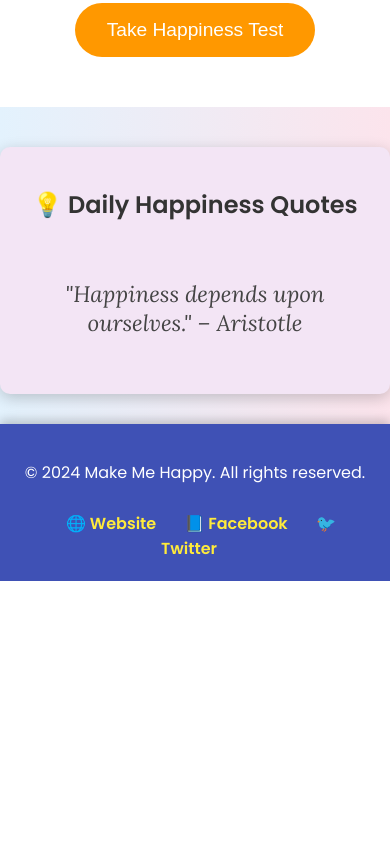
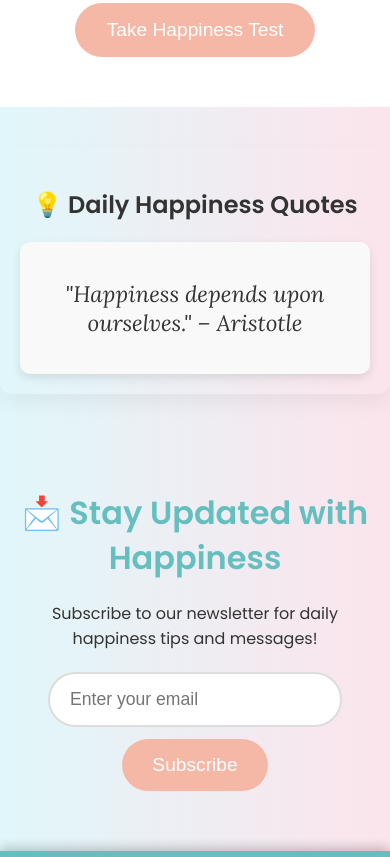
Before and after one commit to NPZlatu/happiness, a plain HTML site: page index.html in a window 390 px wide. Shown: the part 647-1504 px from the top of the page. Before the commit the page ends 1228 px from the top, so only its background shows below. Drawn offline with Linux system fonts and the light colour scheme.

Commit message:
Add more responsive code

```diff
--- a/index.html
+++ b/index.html
@@ -4,10 +4,13 @@
 <head>
     <meta charset="UTF-8">
     <meta name="viewport" content="width=device-width, initial-scale=1.0">
-    <title>Make Me Happy 😊</title>
+    <title>Make Me Happy</title>
     <link rel="stylesheet" href="style.css">
     <link href="https://fonts.googleapis.com/css2?family=Poppins:wght@300;400;600&family=Lora:ital@0;1&display=swap"
         rel="stylesheet">
+    <link rel="icon" href="./favicon-32x32.png" sizes="32x32" type="image/png">
+    <link rel="icon" href="./favicon-16x16.png" sizes="16x16" type="image/png">
+    <link rel="icon" href="./favicon.png" sizes="48x48" type="image/png">
 </head>
 
 <body>
@@ -20,10 +23,10 @@
         </div>
         <ul class="nav-links">
             <li><a href="#">Home</a></li>
-            <li><a href="#">Happiness Test</a></li>
-            <li><a href="#">Exercises</a></li>
-            <li><a href="#">Quotes</a></li>
-            <li><a href="#">Contact</a></li>
+            <li><a href="#">Happiness Tests</a></li>
+            <li><a href="#">Blogs</a></li>
+            <li><a href="#">Login</a></li>
+
         </ul>
         <div class="hamburger">&#9776;</div>
     </nav>
@@ -33,7 +36,7 @@
         <h1>Discover Your Happiness 😊</h1>
         <p>Take a test to measure your happiness level and try exercises to boost your mood.</p>
         <div class="video-container">
-            <iframe width="560" height="315" src="https://www.youtube.com/embed/e9dZQelULDk?start=5" frameborder="0"
+            <iframe width="700" height="394" src="https://www.youtube.com/embed/e9dZQelULDk?start=5" frameborder="0"
                 allow="accelerometer; autoplay; clipboard-write; encrypted-media; gyroscope; picture-in-picture"
                 allowfullscreen></iframe>
         </div>
@@ -46,6 +49,16 @@
         <div class="quote-box">
             <p id="quote">"Happiness depends upon ourselves." – Aristotle</p>
         </div>
+    </section>
+
+    <!-- Subscribe -->
+    <section class="subscribe">
+        <h2>📩 Stay Updated with Happiness</h2>
+        <p>Subscribe to our newsletter for daily happiness tips and messages!</p>
+        <form class="subscribe-form">
+            <input type="email" placeholder="Enter your email" required>
+            <button type="submit">Subscribe</button>
+        </form>
     </section>
 
     <!-- Footer -->
--- a/style.css
+++ b/style.css
@@ -1,11 +1,28 @@
+/* Color Variables */
+:root {
+  --primary-color: #66bfbf; /* Seafoam Green */
+  --secondary-color: #f6b8a6; /* Light Peach */
+  --tertiary-color: #f1a7b2; /* Light Coral */
+  --text-color: #f5f5f5; /* Black text */
+  --secondary-text-color: #333;
+  --background-gradient-start: #e0f7fa; /* Light Blue */
+  --background-gradient-end: #fce4ec; /* Light Peach */
+  --hover-color: #ff7f50; /* Coral for hover states */
+  --link-hover-color: #e65100; /* Dark Peach for links */
+}
+
 /* General Styles */
 body {
   font-family: "Poppins", sans-serif;
   margin: 0;
   padding: 0;
   text-align: center;
-  background: linear-gradient(to right, #e3f2fd, #fce4ec);
-  color: #333;
+  background: linear-gradient(
+    to right,
+    var(--background-gradient-start),
+    var(--background-gradient-end)
+  );
+  color: var(--text-color);
 }
 
 /* Navigation Bar */
@@ -13,7 +30,7 @@ body {
   display: flex;
   justify-content: space-between;
   align-items: center;
-  background: #3f51b5;
+  background: var(--primary-color);
   padding: 15px 20px;
   font-weight: 600;
   box-shadow: 0px 4px 10px rgba(0, 0, 0, 0.2);
@@ -22,19 +39,19 @@ body {
 .logo {
   display: flex;
   align-items: center;
-  gap: 10px; /* Add some space between the logo and text */
+  gap: 10px;
 }
 
 .logo img {
-  height: 40px; /* Adjust this size as needed */
+  height: 40px; /* Adjust logo height */
   width: auto;
 }
 
 .logo span {
   font-size: 1.6em;
   font-weight: 600;
-  color: #fff; /* White text for the "Make Me Happy" text */
-  font-family: "Poppins", sans-serif; /* Matching the font */
+  color: var(--text-color); /* Black text */
+  font-family: "Poppins", sans-serif;
 }
 
 .nav-links {
@@ -49,13 +66,13 @@ body {
 
 .nav-links a {
   text-decoration: none;
-  color: #fff;
+  color: var(--text-color);
   font-size: 1em;
   transition: color 0.3s ease-in-out;
 }
 
 .nav-links a:hover {
-  color: #ffeb3b;
+  color: var(--link-hover-color);
 }
 
 /* Mobile Menu */
@@ -77,13 +94,13 @@ body {
 .hero h1 {
   font-size: 2.8em;
   font-weight: 600;
-  color: #3f51b5;
+  color: var(--primary-color);
   margin-bottom: 10px;
 }
 
 .hero p {
   font-size: 1.3em;
-  color: #555;
+  color: var(--secondary-text-color); /* Black text */
   margin-bottom: 20px;
 }
 
@@ -93,7 +110,7 @@ body {
   margin-top: 20px;
   padding: 16px 32px;
   font-size: 1.2em;
-  background: #ff9800;
+  background: var(--secondary-color);
   color: white;
   border: none;
   border-radius: 30px;
@@ -102,33 +119,116 @@ body {
 }
 
 .happiness-test:hover {
-  background: #e65100;
+  background: var(--tertiary-color);
   transform: scale(1.08);
 }
 
 /* Newsfeed / Quotes */
 .newsfeed {
   margin-top: 40px;
-  background: #f3e5f5;
   padding: 20px;
-  border-radius: 10px;
-  box-shadow: 0px 4px 15px rgba(0, 0, 0, 0.2);
-  animation: fadeInUp 1s ease-in-out;
+  border-radius: 12px;
+  box-shadow: 0px 10px 20px rgba(0, 0, 0, 0.05);
+  max-width: 700px;
+  margin-left: auto;
+  margin-right: auto;
+  animation: fadeIn 1s ease-in-out;
+  background: none;
+  color: var(--secondary-text-color); /* Black text */
 }
 
+/* Quote Box Styling */
 .quote-box {
   font-family: "Lora", serif;
   font-size: 1.4em;
   font-style: italic;
-  color: #444;
+  color: var(--secondary-text-color); /* Black text */
   padding: 15px;
+  border-radius: 10px;
+  background: #f9f9f9;
+  box-shadow: 0px 4px 10px rgba(0, 0, 0, 0.1);
+}
+
+/* Subscribe Section */
+.subscribe {
+  margin-top: 40px;
+  padding: 30px 20px;
+  color: var(--secondary-text-color); /* Black text */
+  border-radius: 12px;
+  text-align: center;
+  max-width: 700px;
+  margin-left: auto;
+  margin-right: auto;
+  animation: fadeIn 1s ease-in-out;
+}
+
+.subscribe h2 {
+  font-size: 2.2em;
+  color: var(--primary-color);
+  font-weight: 700;
+  margin-bottom: 20px;
+  line-height: 1.4;
+}
+
+.subscribe p {
+  font-size: 1.2em;
+  color: var(--secondary-text-color); /* Black text */
+  margin-bottom: 20px;
+  line-height: 1.6;
+}
+
+/* Form Container */
+.subscribe-form {
+  display: flex;
+  justify-content: center;
+  align-items: center;
+  gap: 12px;
+  max-width: 100%;
+  flex-wrap: wrap;
+}
+
+/* Input Field */
+.subscribe-form input {
+  padding: 15px 20px;
+  font-size: 1.1em;
+  border-radius: 30px;
+  border: 2px solid #ddd;
+  width: 300px;
+  max-width: 100%;
+  transition: border-color 0.3s ease-in-out;
+}
+
+.subscribe-form input:focus {
+  border-color: var(--primary-color);
+  outline: none;
+}
+
+/* Button Styles */
+.subscribe-form button {
+  padding: 15px 30px;
+  font-size: 1.2em;
+  background-color: var(--secondary-color);
+  color: white;
+  border: none;
+  border-radius: 30px;
+  cursor: pointer;
+  transition: background-color 0.3s ease-in-out, transform 0.3s ease-in-out;
+}
+
+.subscribe-form button:hover {
+  background: var(--tertiary-color);
+  transform: scale(1.05);
+}
+
+.subscribe-form button:active {
+  transform: scale(1.02);
 }
 
 /* Footer */
 footer {
-  background: #3f51b5;
+  background: var(--primary-color);
   padding: 20px;
-  color: white;
+  color: var(--text-color);
   margin-top: 30px;
   box-shadow: 0px -4px 10px rgba(0, 0, 0, 0.2);
 }
@@ -144,7 +244,7 @@ footer {
 }
 
 .social-links a {
-  color: #ffeb3b;
+  color: var(--text-color);
   text-decoration: none;
   margin: 0 12px;
   font-weight: bold;
@@ -152,7 +252,7 @@ footer {
 }
 
 .social-links a:hover {
-  color: #ff9800;
+  color: var(--tertiary-color);
 }
 
 /* Animations */
@@ -183,7 +283,7 @@ footer {
   .nav-links {
     display: none;
     flex-direction: column;
-    background: #3f51b5;
+    background: var(--primary-color);
     position: absolute;
     top: 60px;
     left: 0;
@@ -199,13 +299,29 @@ footer {
     display: block;
   }
 
+  .subscribe h2 {
+    font-size: 2em;
+  }
+
+  .subscribe p {
+    font-size: 1em;
+  }
+
+  .subscribe-form input {
+    width: 250px;
+  }
+
+  .subscribe-form {
+    flex-direction: column;
+  }
+
   /* Make the iframe responsive */
   .video-container {
     position: relative;
-    padding-bottom: 56.25%; /* Aspect ratio of 16:9 */
+    padding-bottom: 56.25%;
     height: 0;
     overflow: hidden;
-    width: 100%; /* Ensure the container takes the full width */
+    width: 100%;
   }
 
   .video-container iframe {
@@ -214,7 +330,7 @@ footer {
     left: 0;
     width: 100%;
     height: 100%;
-    max-width: 100%; /* Prevent enlarging */
+    max-width: 100%;
     border-radius: 15px;
     box-shadow: 0px 4px 15px rgba(0, 0, 0, 0.2);
   }
```
Also changed, not shown: favicon-16x16.png (added), favicon-32x32.png (added), favicon.ico (added).
